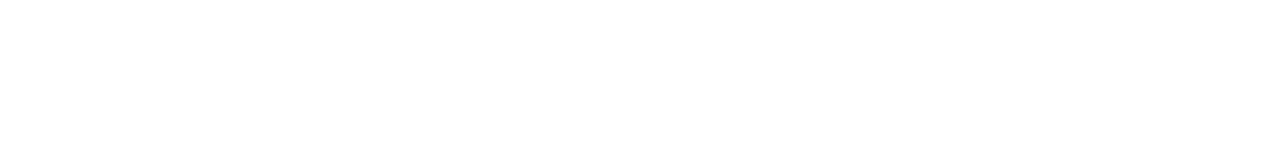
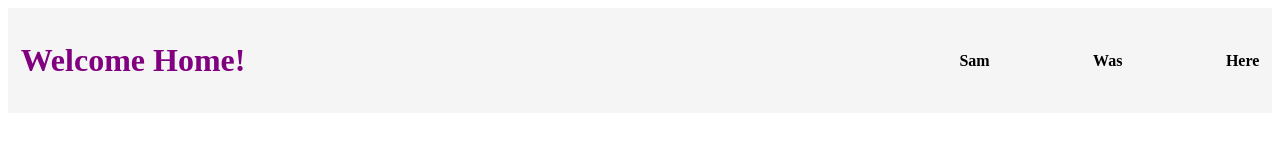
Before and after one commit to sam-stikeleather/jabba-the-hutt, a plain HTML site: page index.html in a window 1280 px wide. Drawn offline with Linux system fonts and the light colour scheme.

Commit message:
Added header/nav and some styling

```diff
--- a/assets/stylesheet.css
+++ b/assets/stylesheet.css
@@ -0,0 +1,29 @@
+header {
+    display: flex;
+    justify-content: space-between;
+    align-items: center;
+    padding: 1%;
+    background-color: whitesmoke;
+    color: purple;
+  }
+
+h1 {
+    font-size: 200%;
+}
+
+nav ul {
+    display: flex;
+    justify-content: space-between;
+    min-width: 300px;
+    list-style-type: none;
+}
+
+nav a {
+    color: black;
+    font-weight: bolder;
+    text-decoration: none;
+}
+
+nav a:hover {
+    color: orange;
+}
--- a/index.html
+++ b/index.html
@@ -5,9 +5,18 @@
     <meta http-equiv="X-UA-Compatible" content="IE=edge">
     <meta name="viewport" content="width=device-width, initial-scale=1.0">
     <title>Sam's Dashboard</title>
-    <link href="./assets/stylesheet.css">
+    <link rel="stylesheet" href="./assets/stylesheet.css">
 </head>
 <body>
-
+    <header>
+        <h1>Welcome Home!</h1>
+    <nav>
+        <ul>
+            <li><a href="#">Sam</a></li>
+            <li><a href="#">Was</a></li>
+            <li><a href="#">Here</a></li>
+        </ul>
+    </nav>
+    </header>
 </body>
 </html>
```
